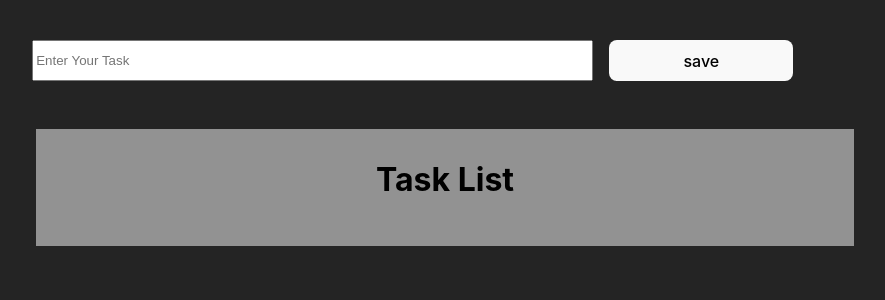
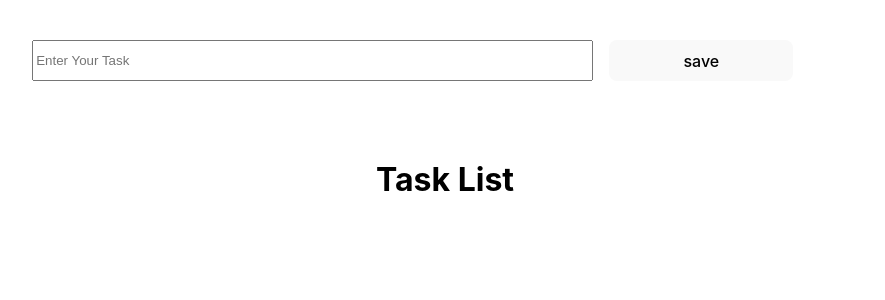
Before and after one commit to prasadmahind123/ToDo-App, a React (Vite) app: page / in a window 1280 px wide. Shown: the top 300 px of the page, without its empty margins (147-1032 px from the left). Built offline with nearby package versions, Linux system fonts and the light colour scheme.

Commit message:
Update App.css

```diff
--- a/src/App.css
+++ b/src/App.css
@@ -4,7 +4,7 @@
   padding: 2rem;
   height: 90vh;
 }
-body{
+html{
   background-color: #242424;
 }
 .App{
```
